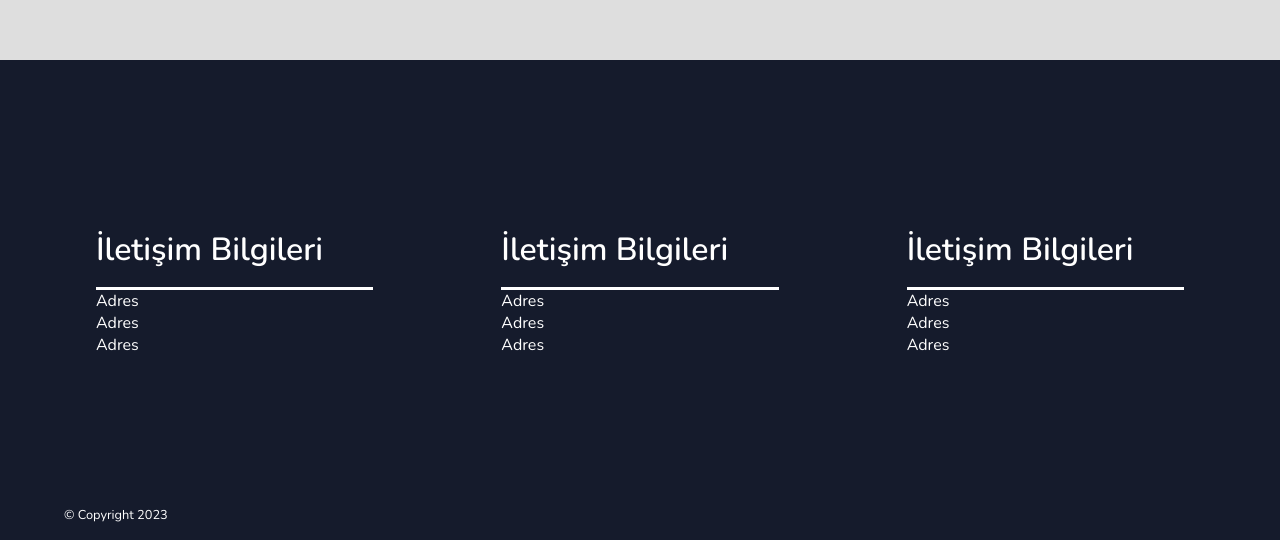
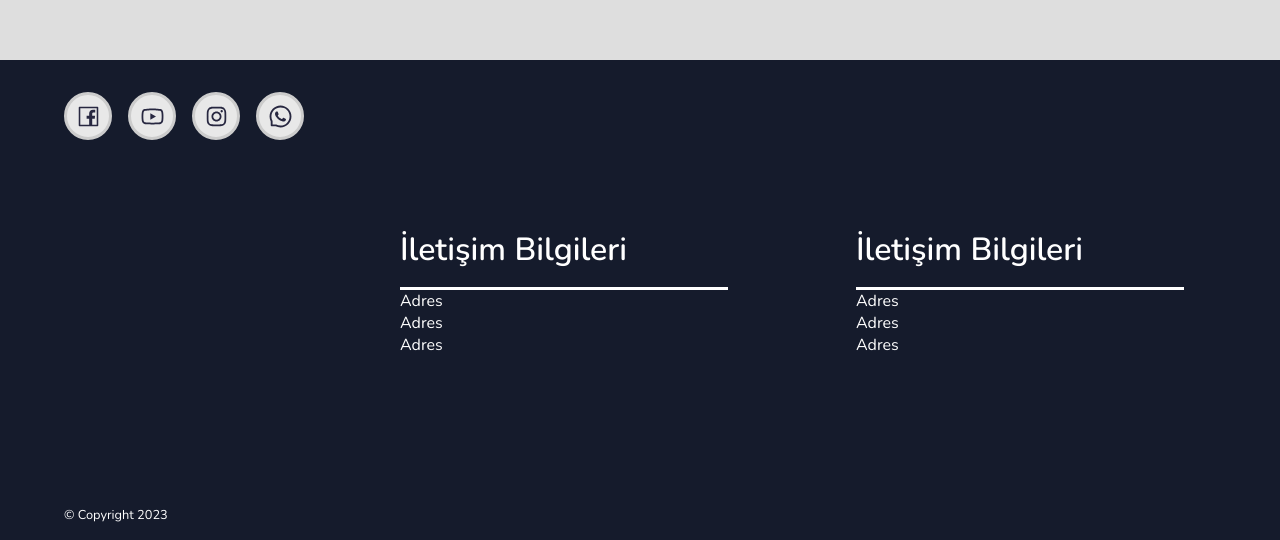
Before and after one commit to semsi-gungor/Physiotherapy-App, a Next.js app: page / in a window 1280 px wide. Shown: the part 4100-4640 px from the top of the page. Built offline with nearby package versions, Linux system fonts and the light colour scheme.

Commit message:
updated social icons

```diff
--- a/src/components/footer/Footer.tsx
+++ b/src/components/footer/Footer.tsx
@@ -1,21 +1,12 @@
 import Link from "next/link";
 import classes from "./Footer.module.css";
 import InfoList from "./InfoList";
+import SocialContainer from "./SocialContainer";
 
 export default function Footer() {
   return (
     <footer className={classes.footer}>
-      <InfoList header="İletişim Bilgileri">
-        <li>
-          <Link href={"/"}>Adres</Link>
-        </li>
-        <li>
-          <Link href={"/"}>Adres</Link>
-        </li>
-        <li>
-          <Link href={"/"}>Adres</Link>
-        </li>
-      </InfoList>
+      <SocialContainer />
       <InfoList header="İletişim Bilgileri">
         <li>
           <Link href={"/"}>Adres</Link>
--- a/src/components/footer/SocialContainer.module.css
+++ b/src/components/footer/SocialContainer.module.css
@@ -1,3 +1,4 @@
 .container {
   display: flex;
+  gap: 1rem;
 }
--- a/src/components/footer/SocialContainer.tsx
+++ b/src/components/footer/SocialContainer.tsx
@@ -12,10 +12,10 @@ import SocialIcon from "./SocialIcon";
 export default function SocialContainer() {
   return (
     <div className={classes.container}>
-      <SocialIcon icon={AiOutlineFacebook} />
-      <SocialIcon icon={AiOutlineYoutube} />
-      <SocialIcon icon={AiOutlineInstagram} />
-      <SocialIcon icon={AiOutlineWhatsApp} />
+      <SocialIcon icon={AiOutlineFacebook} link="#" color="#4267B2" />
+      <SocialIcon icon={AiOutlineYoutube} link="#" color="#FF0000" />
+      <SocialIcon icon={AiOutlineInstagram} link="#" color="#C13584" />
+      <SocialIcon icon={AiOutlineWhatsApp} link="#" color="#25D366" />
     </div>
   );
 }
--- a/src/components/footer/SocialIcon.module.css
+++ b/src/components/footer/SocialIcon.module.css
@@ -1,10 +1,11 @@
 .container {
-  width: 2rem;
-  height: 2rem;
+  width: 3rem;
+  height: 3rem;
   border-radius: 50%;
   display: flex;
   align-items: center;
   justify-content: center;
   border: 3px solid #ccc;
   background-color: #e8e8e8;
+  transition: 300ms;
 }
--- a/src/components/footer/SocialIcon.tsx
+++ b/src/components/footer/SocialIcon.tsx
@@ -1,16 +1,35 @@
 "use client";
 
+import { useState } from "react";
 import classes from "./SocialIcon.module.css";
 import { IconBase, IconType } from "react-icons/lib";
 
 type Props = {
   icon: IconType;
+  link: string;
+  color: string;
 };
 
-export default function SocialIcon({ icon: Icon }: Props) {
+export default function SocialIcon({
+  icon: Icon,
+  link,
+  color: hoverColor,
+}: Props) {
+  const [color, setColor] = useState("rgb(39, 39, 64)");
+
   return (
-    <div className={classes.container}>
+    <a
+      href={link}
+      className={classes.container}
+      style={{ color: color }}
+      onMouseOver={() => {
+        setColor(hoverColor);
+      }}
+      onMouseLeave={() => {
+        setColor("rgb(39, 39, 64)");
+      }}
+    >
       <Icon size={25} />
-    </div>
+    </a>
   );
 }
```
